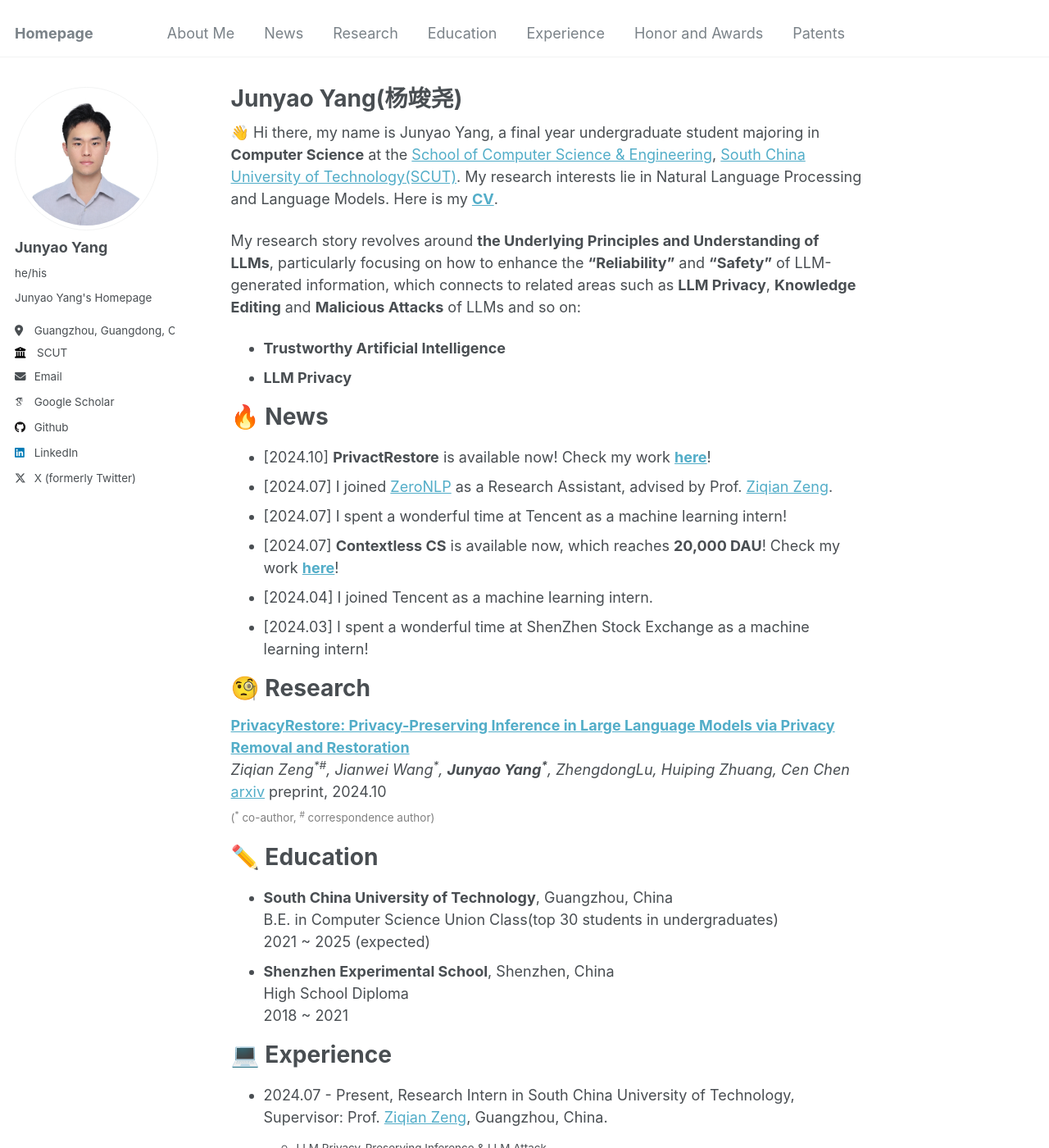
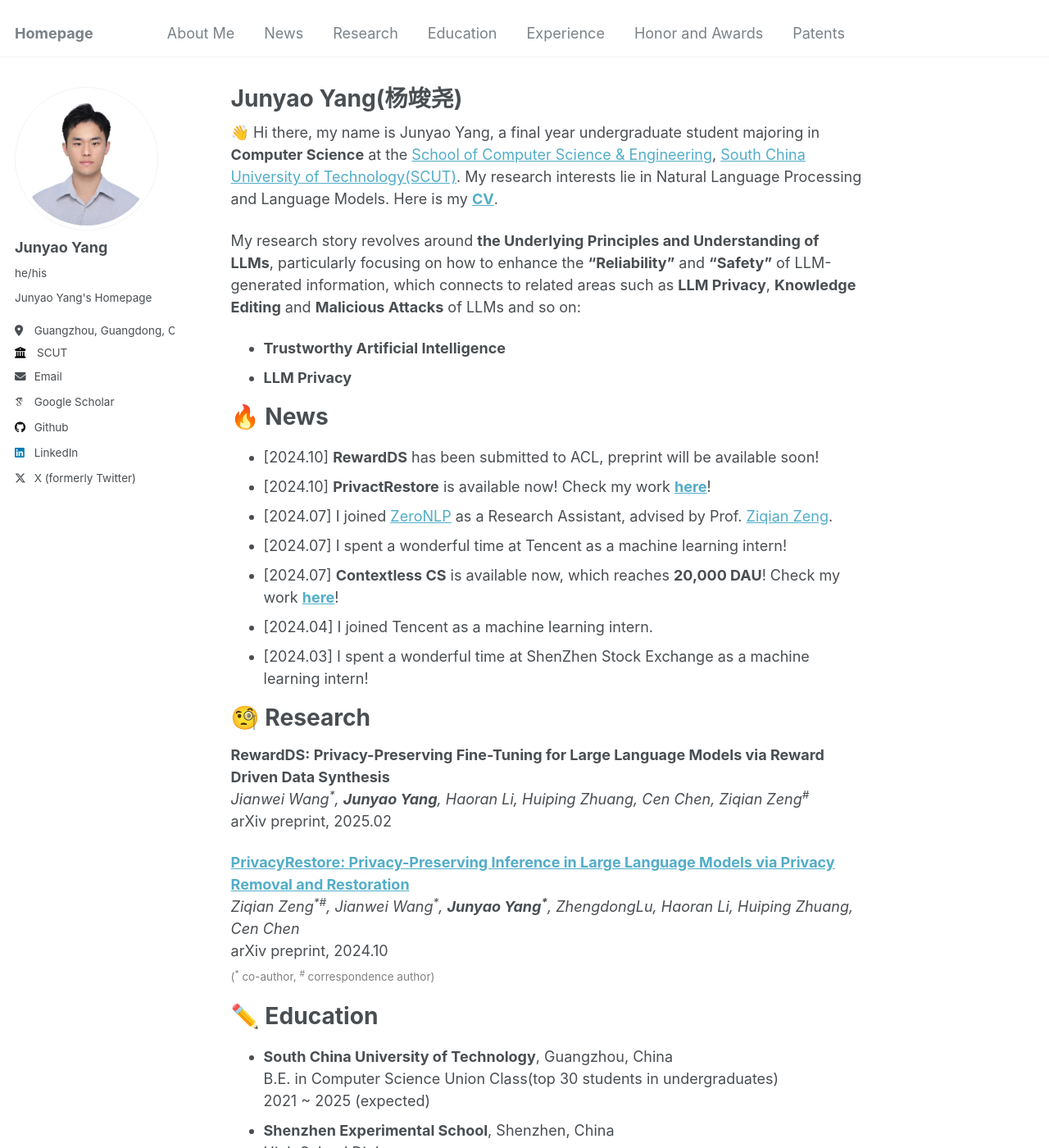
Before and after one commit to jyyang26/jyyang26.github.io, a Jekyll site: the page built from _pages/about.md, in a window 1280 px wide and 1400 px high. Shown: the whole window at 82% size. Built offline with Jekyll 4.4.1, drawn with Linux system fonts in a browser that asks for light colours; some web fonts are replaced.

Commit message:
Update about.md

```diff
--- a/_pages/about.md
+++ b/_pages/about.md
@@ -15,6 +15,7 @@ My research story revolves around **the Underlying Principles and Understanding
 - **LLM Privacy**
 
 # 🔥 News
+- [2024.10] **RewardDS** has been submitted to ACL, preprint will be available soon!
 - [2024.10] **PrivactRestore** is available now! Check my work **[here](https://arxiv.org/abs/2406.01394)**!
 - [2024.07] I joined [ZeroNLP](https://github.com/ZeroNLP) as a Research Assistant, advised by Prof. [Ziqian Zeng](https://ziqianzeng.github.io/).
 - [2024.07] I spent a wonderful time at Tencent as a machine learning intern!
@@ -23,10 +24,13 @@ My research story revolves around **the Underlying Principles and Understanding
 - [2024.03] I spent a wonderful time at ShenZhen Stock Exchange as a machine learning intern!
 
 # 🧐 Research
+**RewardDS: Privacy-Preserving Fine-Tuning for Large Language Models via Reward Driven Data Synthesis**<br>
+*Jianwei Wang<sup>\*</sup>, **Junyao Yang**, Haoran Li, Huiping Zhuang, Cen Chen, Ziqian Zeng<sup>\#</sup>*<br>
+arXiv preprint, 2025.02 <br>
+
 **[PrivacyRestore: Privacy-Preserving Inference in Large Language Models via Privacy Removal and Restoration](https://arxiv.org/abs/2406.01394)**<br>
-*Ziqian Zeng<sup>\*\#</sup>, Jianwei Wang<sup>\*</sup>, **Junyao Yang<sup>\*</sup>**, ZhengdongLu, Huiping Zhuang, Cen Chen*<br>
-[arxiv](https://arxiv.org/abs/2406.01394)
-preprint, 2024.10 <br>
+*Ziqian Zeng<sup>\*\#</sup>, Jianwei Wang<sup>\*</sup>, **Junyao Yang<sup>\*</sup>**, ZhengdongLu, Haoran Li, Huiping Zhuang, Cen Chen*<br>
+arXiv preprint, 2024.10 <br>
 <span style="color: grey;"><sub>(<sup>\*</sup> co-author, <sup>#</sup> correspondence author)</sub></span>
 
 ✏️ Education
```
